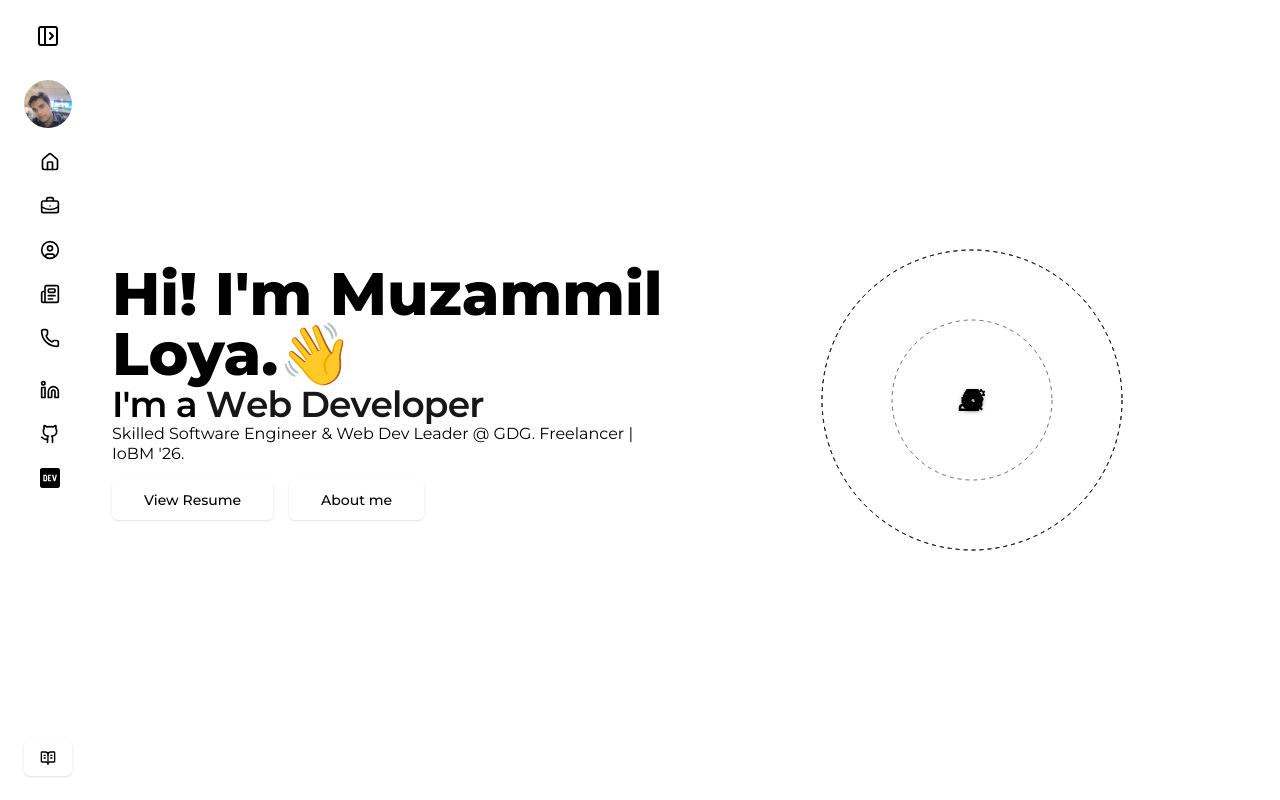
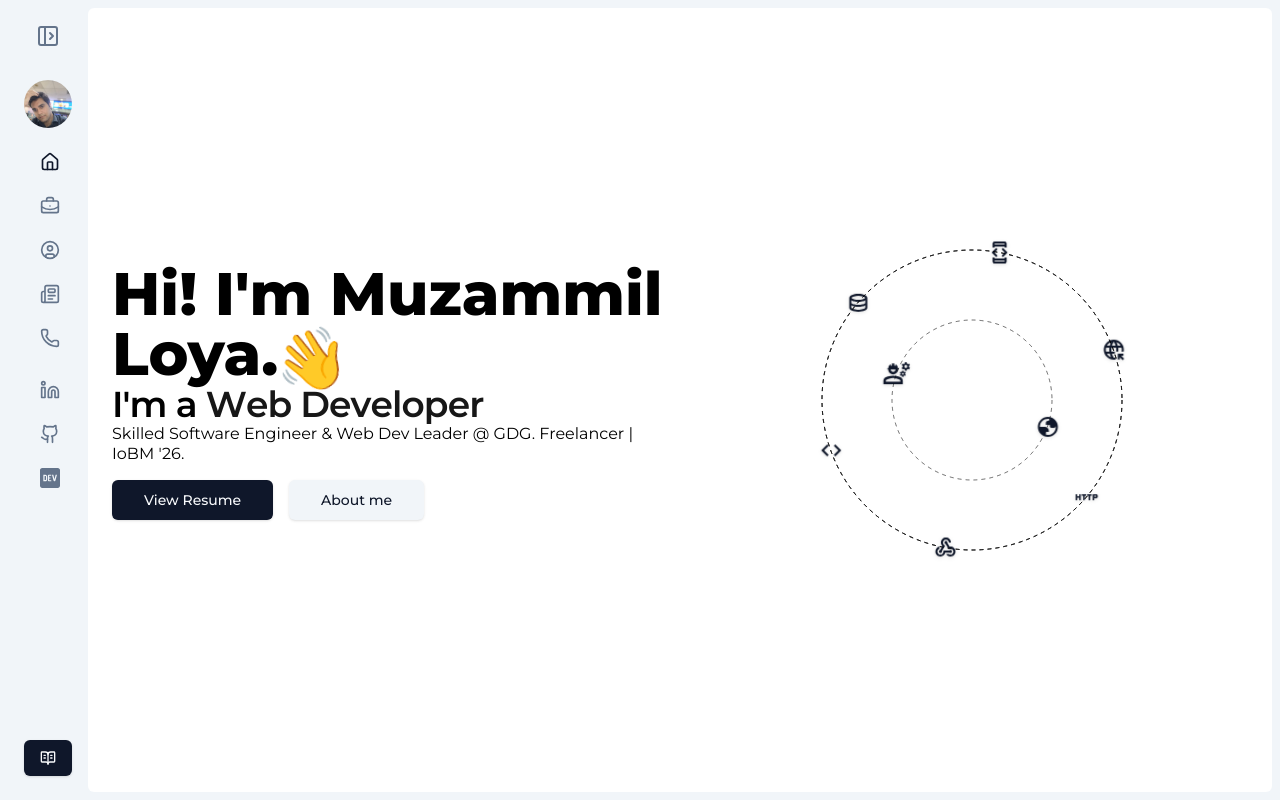
Before and after one commit to Muzammil-cyber/cool-portfolio, a Next.js app: page / in a window 1280 px wide. Built offline with nearby package versions, Linux system fonts and the light colour scheme; a web font is replaced by a local one.

Commit message:
fix: Correct path to tailwind.config.ts and restore file
Restored the `tailwind.config.ts` file and corrected the path in `src/app/tailwind.css` to `../../tailwind.config.ts`. This resolves the build error and ensures that the custom theme from shadcn/ui is correctly applied.

```diff
--- a/src/app/tailwind.css
+++ b/src/app/tailwind.css
@@ -1,3 +1,4 @@
+@config "../../tailwind.config.ts";
 @import "tailwindcss";
 
 @theme {
@@ -27,29 +28,6 @@
   --ring: 222.2 84% 4.9%;
   --logo: 217, 91%, 60%;
   --radius: 0.5rem;
-
-  --color-border: var(--border);
-  --color-input: var(--input);
-  --color-ring: var(--ring);
-  --color-background: var(--background);
-  --color-foreground: var(--foreground);
-  --color-primary: var(--primary);
-  --color-primary-foreground: var(--primary-foreground);
-  --color-secondary: var(--secondary);
-  --color-secondary-foreground: var(--secondary-foreground);
-  --color-destructive: var(--destructive);
-  --color-destructive-foreground: var(--destructive-foreground);
-  --color-success: var(--success);
-  --color-success-foreground: var(--success-foreground);
-  --color-muted: var(--muted);
-  --color-muted-foreground: var(--muted-foreground);
-  --color-accent: var(--accent);
-  --color-accent-foreground: var(--accent-foreground);
-  --color-popover: var(--popover);
-  --color-popover-foreground: var(--popover-foreground);
-  --color-card: var(--card);
-  --color-card-foreground: var(--card-foreground);
-  --color-logo: var(--logo);
 }
 
 [data-theme='dark'] {
@@ -85,18 +63,3 @@
     color: var(--foreground);
   }
 }
-
-@utility container {
-  margin-inline: auto;
-  padding-inline: 1rem;
-  @screen sm {
-    padding-inline: 2rem;
-  }
-}
-
-@utility link {
-  color: var(--primary);
-  text-underline-offset: 4px;
-  font-weight: 500;
-  @apply hover:underline;
-}
--- /dev/null
+++ b/tailwind.config.ts
@@ -0,0 +1,118 @@
+import type { Config } from "tailwindcss";
+const { fontFamily } = require("tailwindcss/defaultTheme")
+
+const config: Config = {
+  theme: {
+    container: {
+      center: true,
+      padding: { DEFAULT: "1rem", sm: "2rem" },
+
+    },
+    extend: {
+      backgroundImage: {
+        "gradient-radial": "radial-gradient(var(--tw-gradient-stops))",
+        "gradient-conic":
+          "conic-gradient(from 180deg at 50% 50%, var(--tw-gradient-stops))",
+      },
+      animation: {
+        orbit: "orbit calc(var(--duration)*1s) linear infinite",
+        "accordion-down": "accordion-down 0.2s ease-out",
+        "accordion-up": "accordion-up 0.2s ease-out",
+        "meteor-effect": "meteor 5s linear infinite",
+        "wave-effect": "wave 2.5s ease-in-out infinite",
+      },
+      keyframes: {
+        orbit: {
+          "0%": {
+            transform: "rotate(0deg) translateY(calc(var(--radius) * 1px)) rotate(0deg)",
+          },
+          "100%": {
+            transform: "rotate(360deg) translateY(calc(var(--radius) * 1px)) rotate(-360deg)",
+          },
+        },
+        "wave": {
+          "0%": { transform: "rotate( 0.0deg)" },
+          "10%": { transform: "rotate(14.0deg)" },
+          "20%": { transform: "rotate(-8.0deg)" },
+          "30%": { transform: "rotate(10.0deg)" },
+          "40%": { transform: "rotate(-4.0deg)" },
+          "50%": { transform: "rotate(5.0deg)" },
+          "60%": { transform: "rotate( 2.0deg)" },
+          "100%": { transform: "rotate( 0.0deg)" },
+        },
+        meteor: {
+          "0%": { transform: "rotate(215deg) translateX(0)", opacity: "1" },
+          "70%": { opacity: "1" },
+          "100%": {
+            transform: "rotate(215deg) translateX(-500px)",
+            opacity: "0",
+          },
+        },
+        "accordion-down": {
+          from: { height: "0" },
+          to: { height: "var(--radix-accordion-content-height)" },
+        },
+        "accordion-up": {
+          from: { height: "var(--radix-accordion-content-height)" },
+          to: { height: "0" },
+        },
+
+      },
+      fontFamily: {
+        'sans': ["var(--font-sans)", ...fontFamily.sans],
+        'mono': ["var(--font-mono)", ...fontFamily.mono]
+      },
+      colors: {
+        border: "hsl(var(--border))",
+        input: "hsl(var(--input))",
+        ring: "hsl(var(--ring))",
+        background: "hsl(var(--background))",
+        foreground: "hsl(var(--foreground))",
+        primary: {
+          DEFAULT: "hsl(var(--primary))",
+          foreground: "hsl(var(--primary-foreground))",
+        },
+        secondary: {
+          DEFAULT: "hsl(var(--secondary))",
+          foreground: "hsl(var(--secondary-foreground))",
+        },
+        destructive: {
+          DEFAULT: "hsl(var(--destructive))",
+          foreground: "hsl(var(--destructive-foreground))",
+        },
+        success: {
+          DEFAULT: "hsl(var(--success))",
+          foreground: "hsl(var(--success-foreground))",
+        },
+        muted: {
+          DEFAULT: "hsl(var(--muted))",
+          foreground: "hsl(var(--muted-foreground))",
+        },
+        accent: {
+          DEFAULT: "hsl(var(--accent))",
+          foreground: "hsl(var(--accent-foreground))",
+        },
+        popover: {
+          DEFAULT: "hsl(var(--popover))",
+          foreground: "hsl(var(--popover-foreground))",
+        },
+        card: {
+          DEFAULT: "hsl(var(--card))",
+          foreground: "hsl(var(--card-foreground))",
+        },
+        logo: {
+          DEFAULT: "hsl(var(--logo))",
+        }
+      },
+      borderRadius: {
+        lg: "var(--radius)",
+        md: "calc(var(--radius) - 2px)",
+        sm: "calc(var(--radius) - 4px)",
+      },
+
+    },
+  },
+  plugins: [],
+} satisfies Config
+
+export default config
```
Also changed, not shown: components.json.
